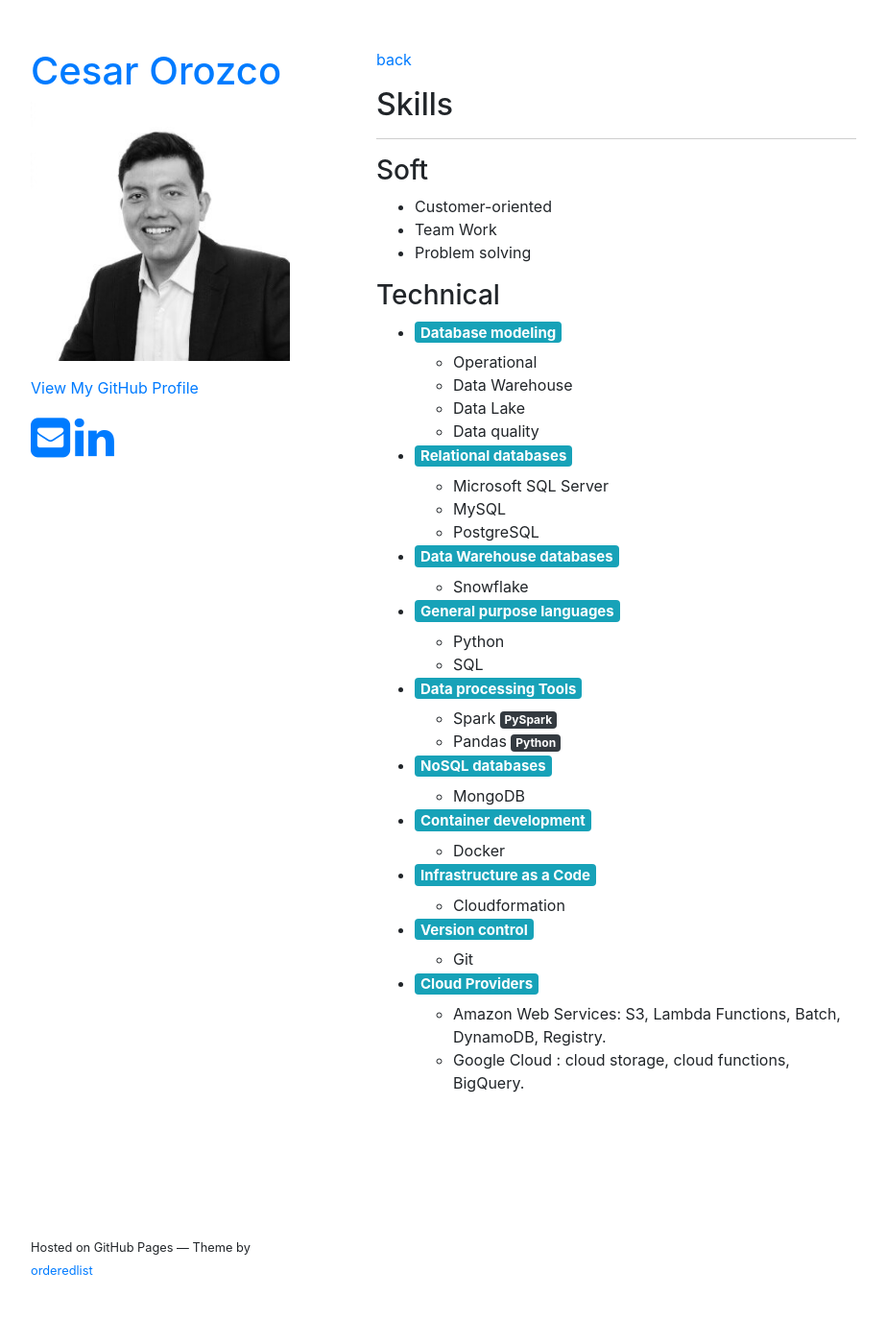
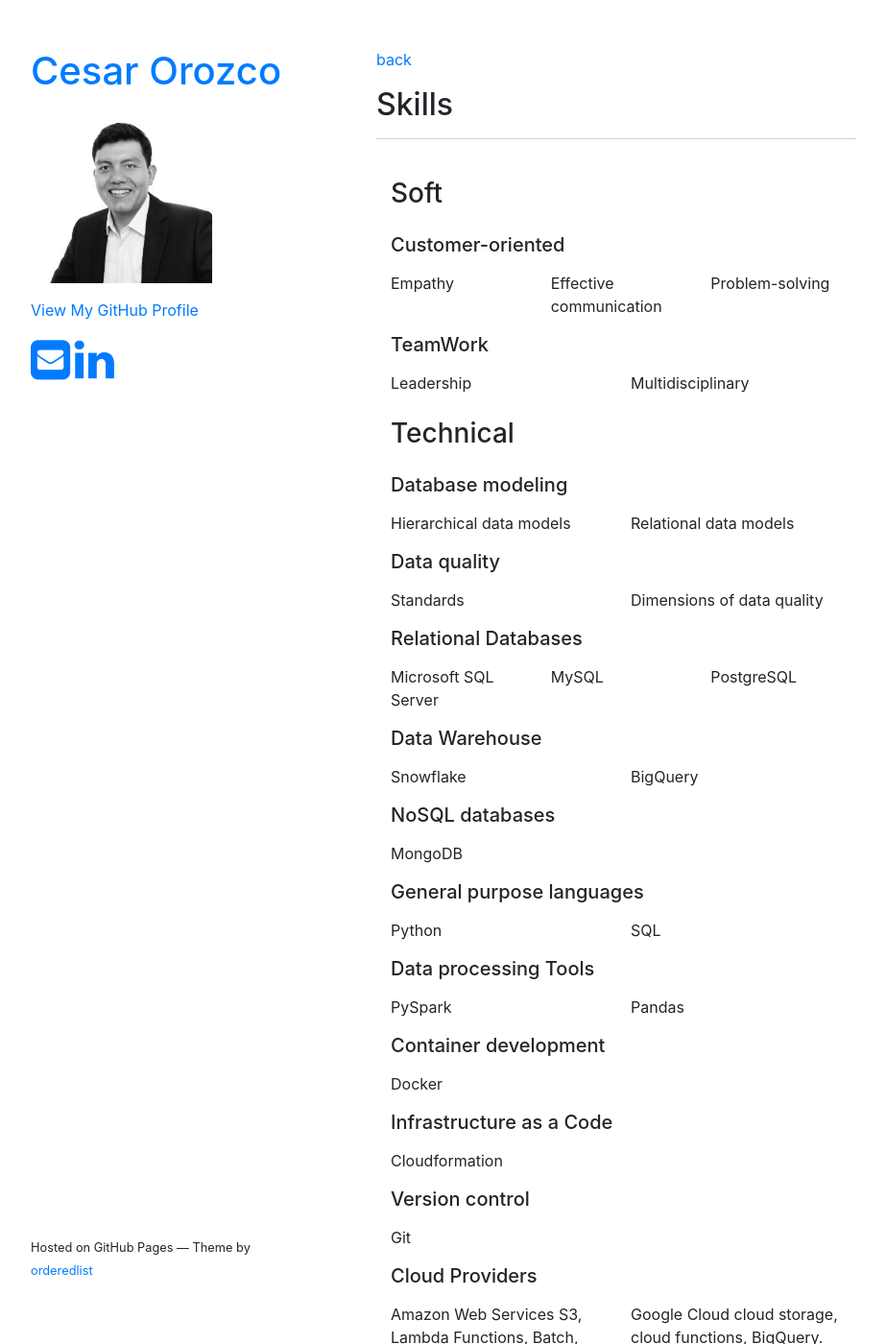
Before and after one commit to cesarorozcom/cesarorozcom.github.io, a Jekyll site: the page built from docs/skills.md, in a window 1280 px wide and 1400 px high. Shown: the whole window at 96% size, without its empty margins (178-1101 px from the left). Built offline with Jekyll 4.4.1, drawn with Linux system fonts in a browser that asks for light colours; some of the changed text lies outside the part shown.

```diff
--- /dev/null
+++ b/docs/_data/skills.yml
@@ -0,0 +1,52 @@
+Soft:
+  - name: Customer-oriented
+    items:
+      - Empathy
+      - Effective communication
+      - Problem-solving
+  - name: TeamWork
+    items:
+      - Leadership
+      - Multidisciplinary
+Technical:
+  - name: Database modeling
+    items:
+      - Hierarchical data models
+      - Relational data models
+  - name: Data quality
+    items:
+      - Standards
+      - Dimensions of data quality
+  - name: Relational Databases
+    items:
+      - Microsoft SQL Server
+      - MySQL
+      - PostgreSQL
+  - name: Data Warehouse
+    items:
+      - Snowflake
+      - BigQuery
+  - name: NoSQL databases
+    items:
+      - MongoDB
+  - name: General purpose languages
+    items:
+      - Python
+      - SQL
+  - name: Data processing Tools
+    items:
+      - PySpark
+      - Pandas
+  - name: Container development
+    items:
+      - Docker
+  - name: Infrastructure as a Code
+    items:
+      - Cloudformation
+  - name: Version control
+    items:
+      - Git
+  - name: Cloud Providers
+    items:
+      - Amazon Web Services S3, Lambda Functions, Batch, DynamoDB, Registry.
+      - Google Cloud cloud storage, cloud functions, BigQuery.
--- a/docs/_sass/jekyll-theme-minimal.scss
+++ b/docs/_sass/jekyll-theme-minimal.scss
@@ -101,7 +101,7 @@ th {
 }
 
 img {
-  max-width:100%;
+  max-width:70%;
 }
 
 kbd {
--- a/docs/skills.md
+++ b/docs/skills.md
@@ -8,90 +8,40 @@ title: Skills
 
 ---
 
-### Soft
-<ul>
-<li>
-<span>Customer-oriented</span>
-</li>
-<li>
-<span>Team Work</span>
-</li>
-<li>
-<span>Problem solving</span>
-</li>
-</ul>
-### Technical
-<ul>
-<li>
-<h5><span class="badge badge-info"> Database modeling</span></h5>
-<ul>
-  <li>Operational</li>
-  <li>Data Warehouse</li>
-  <li>Data Lake</li>
-  <li>Data quality</li>
-</ul>
-</li>
-<li>
-<h5><span class="badge badge-info">Relational databases</span></h5>
-<ul>
-<li>Microsoft SQL Server</li>
-<li>MySQL</li>
-<li>PostgreSQL</li>
-</ul>
-</li>
-<li>
-<h5><span class="badge badge-info">Data Warehouse databases</span></h5>
-<ul>
-  <li>Snowflake</li>
-</ul>
-</li>
-<li>
-<h5><span class="badge badge-info">General purpose languages</span></h5>
-<ul>
-  <li>Python</li>
-  <li>SQL</li>
-</ul>
-<li>
-<h5><span class="badge badge-info">Data processing Tools</span></h5>
-<ul>
-  <li>Spark <span class="badge badge-dark">PySpark</span></li>
-  <li>Pandas <span class="badge badge-dark">Python</span></li>
-</ul>
-</li>
-<li>
-<h5><span class="badge badge-info">NoSQL databases</span></h5>
-<ul>
-  <li>MongoDB</li>
-</ul>
-</li>
-<li>
-<h5><span class="badge badge-info">Container development</span></h5>
-<ul>
-<li>
-  Docker
-</li>
-</ul>
-</li>
-<li>
-<h5><span class="badge badge-info">Infrastructure as a Code</span></h5>
-<ul>
-  <li>Cloudformation</li>
-</ul>
-</li>
-<li>
-<h5><span class="badge badge-info">Version control</span></h5>
-<ul>
-<li>Git</li>
-</ul>
-</li>
-<li>
-<h5><span class="badge badge-info">Cloud Providers</span></h5>
-<ul>
-<li>
-  Amazon Web Services: S3, Lambda Functions, Batch, DynamoDB, Registry.
-</li>
-<li>
-  Google Cloud : cloud storage, cloud functions, BigQuery.
-</li>
-</ul>
-</li>
+<div class="container-fluid">
+{% if site.data.skills %}
+{% assign skills = site.data.skills%}
+
+{% for item in skills%}
+ {% assign parent_key = item | first %}
+<br>
+<div class="row align-items-start">
+
+ <div class="col-md-12">
+  <span><h3>{{ parent_key }}</h3></span>
+ </div>
+</div>
+
+ {% for i in skills[parent_key] %}
+  <div class="row">
+     <div class="col">
+      <p class="text-secondary"><h5> {{ i.name }}</h5> </p>
+     </div>
+  </div>
+  <div class="row">
+    {% for it in i.items %}
+     <div class="col">
+       {{ it }}
+     </div>
+    {% endfor %}
+  </div>
+
+ {% endfor %}
+
+
+{% endfor %}
+{% else %}
+<h3>Ups! No skill file found.</h3>
+{% endif %}
+
+</div>
```
Also changed, not shown: docs/index.md (+15 -6 lines), docs/assets/img/dlake.png (added), 5 other files.
